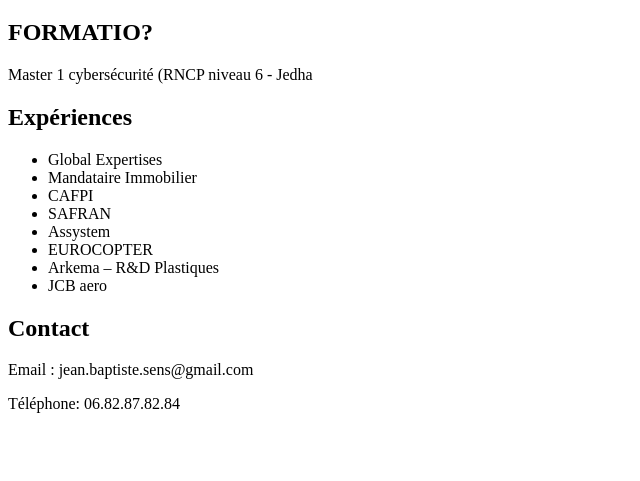
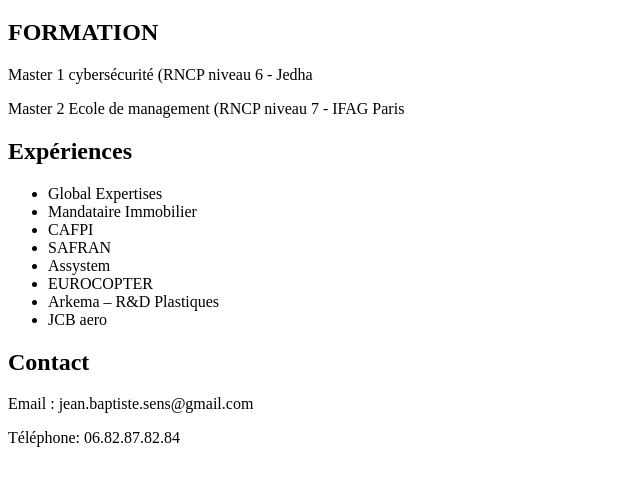
Before and after one commit to jbz843013/jbs.github.io, a plain HTML site: page index.html in a window 1280 px wide. Shown: the part 61-542 px from the top of the page, without its empty margins (0-640 px from the left). Drawn offline with Linux system fonts and the light colour scheme.

Commit message:
Update index.html

```diff
--- a/index.html
+++ b/index.html
@@ -6,8 +6,9 @@
 </head>
 <body>
   <h1>Jean-Baptiste SENS</h1>
-  <H2>FORMATIO?</H2>
+  <H2>FORMATION</H2>
   <p>Master 1 cybersécurité (RNCP niveau 6 - Jedha</p>
+  <p>Master 2 Ecole de management (RNCP niveau 7 - IFAG Paris</p>
   <h2>Expériences</h2>
   <ul>
     <li>Global Expertises</li>
```
